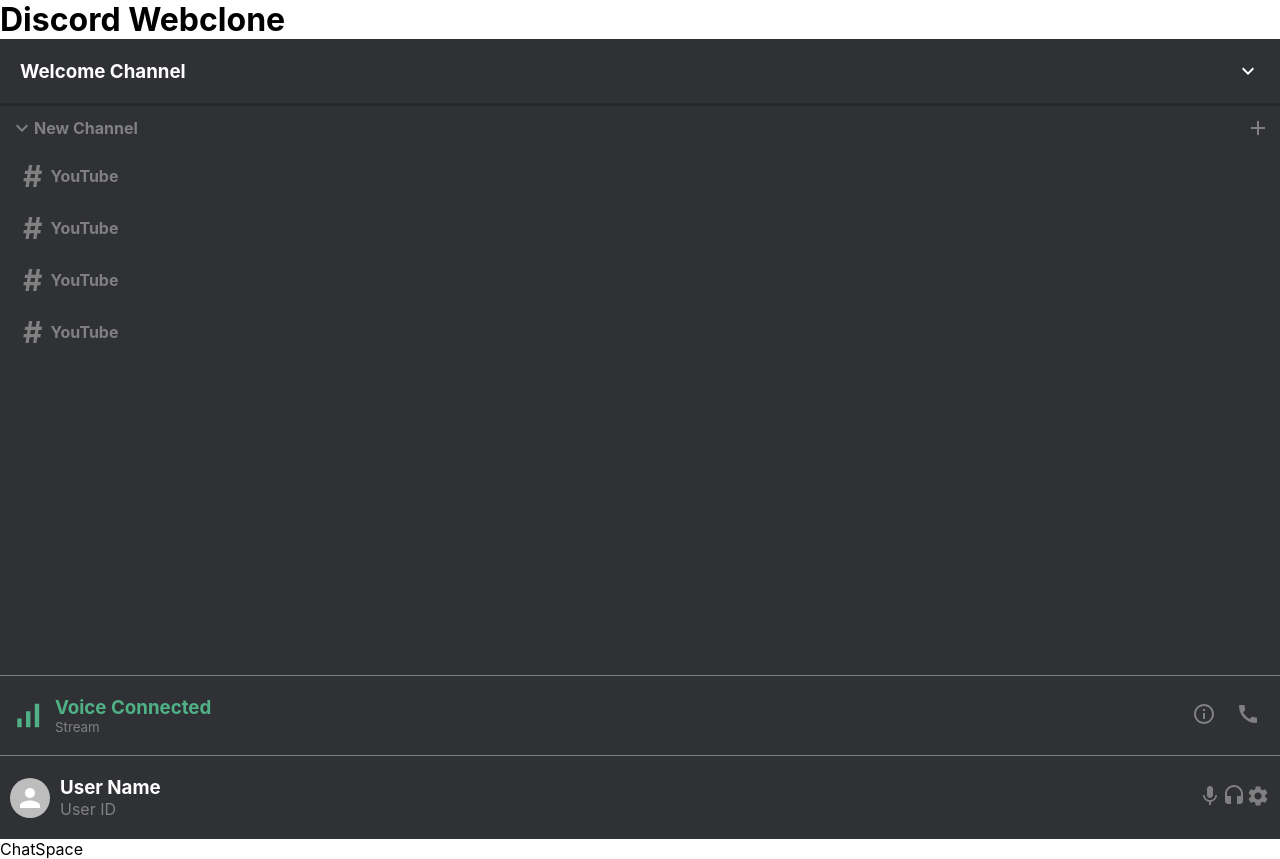
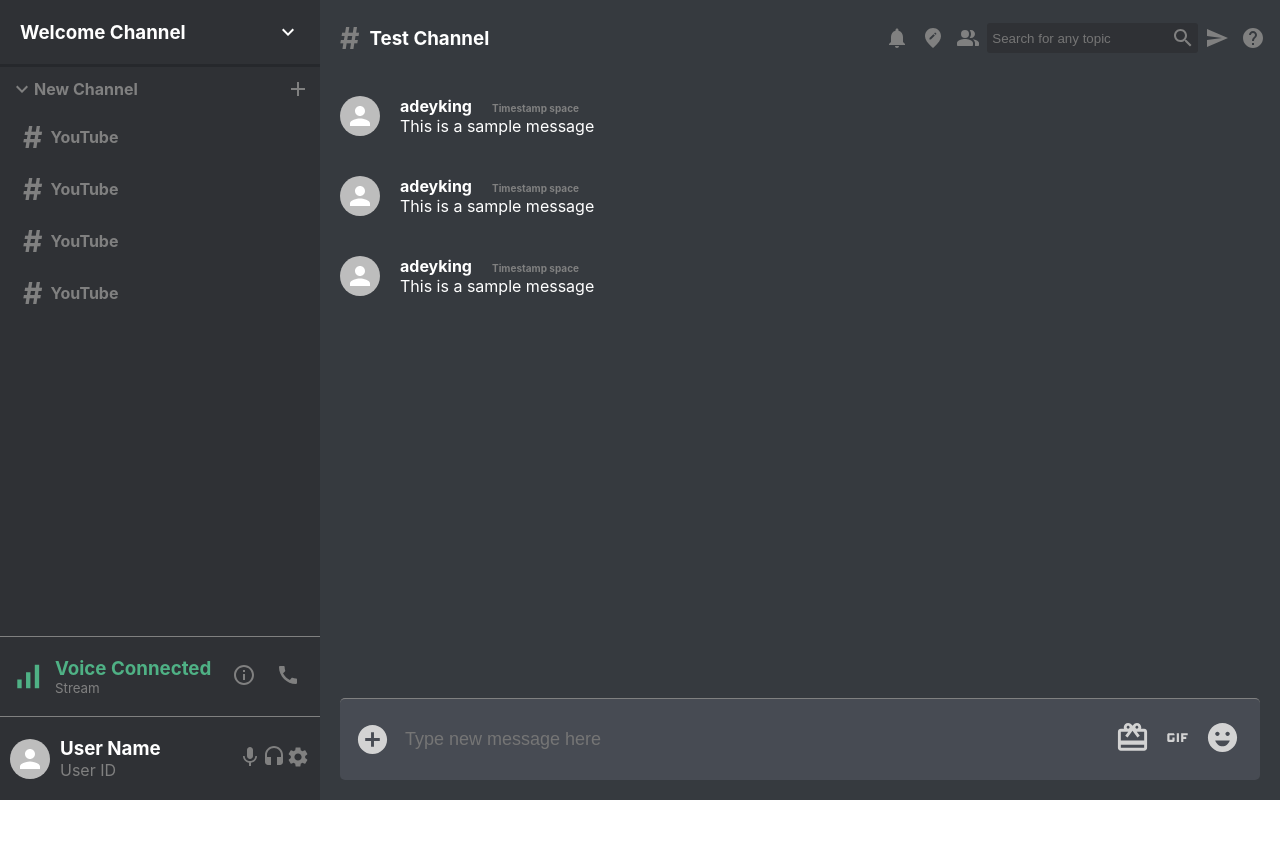
Before and after one commit to adey-px/TrustySocialConnect, a React (Create React App) app: page / in a window 1280 px wide. After the commit the page ends 800 px from the top, so only its background shows below. Built offline with nearby package versions, Linux system fonts and the light colour scheme.

Commit message:
Add main header and chat section for user

```diff
--- a/src/App.css
+++ b/src/App.css
@@ -0,0 +1,3 @@
+.app__Content {
+    display: flex;
+}
--- a/src/App.js
+++ b/src/App.js
@@ -1,17 +1,16 @@
 import React from 'react';
 import './App.css';
 
+import LeftSidebar from "./components/LeftSidebar/LeftSidebar";
 import ChatSpace from './components/chatspace/ChatSpace';
-import Sidebar from './components/sidebar/LeftSidebar';
 
 function App() {
   return (
-    <div className="App">
-      <h1>Discord Webclone</h1>
+    <div className="app__Content">
 
-      <Sidebar />
+      <LeftSidebar />
+      <ChatSpace />
 
-      <ChatSpace />
     </div>
   );
 }
--- a/src/components/sidebar/LeftSidebar.js
+++ b/src/components/LeftSidebar/LeftSidebar.js
@@ -12,7 +12,7 @@ import SettingsIcon from "@mui/icons-material/Settings";
 import SideChannel from './SideChannel';
 import './LeftSidebar.css';
 
-const Sidebar = () => {
+const LeftSidebar = () => {
   return (
     <div className="sidebar">
       <div className="sidebar__top">
@@ -73,4 +73,4 @@ const Sidebar = () => {
   );
 }
 
-export default Sidebar;
+export default LeftSidebar;
--- /dev/null
+++ b/src/components/chatspace/ChatSpace.css
@@ -0,0 +1,45 @@
+.chat__Space {
+    display: flex;
+    flex: 0.75;
+    flex-direction: column;
+    height: 100vh;
+    background-color: #363a3f;
+}
+
+.chat__Messages {
+    flex: 1;
+}
+
+.chat__inputBar {
+    display: flex;
+    align-items: center;
+    justify-content: space-between;
+    color: lightgray;
+    padding: 15px;
+    margin: 20px;
+    border-radius: 5px;
+    border-top: 1px solid gray;
+    background-color: #474b53;
+}
+
+.chat__inputBar > form > input {
+    padding: 15px;
+    color: #ffff;
+    font-size: large;
+    border: none;
+    width: 100%;
+    outline-width: 0;
+    background: transparent;
+}
+
+.chat__inputBar > form {
+    flex: 1;
+}
+
+.chat__inputBtn {
+    display: none;
+}
+
+.chat__inputIcons > .MuiSvgIcon-root {
+    padding: 5px;
+}
--- a/src/components/chatspace/ChatSpace.js
+++ b/src/components/chatspace/ChatSpace.js
@@ -1,9 +1,41 @@
-import React from 'react'
+import React from 'react';
+import AddCircleIcon from "@mui/icons-material/AddCircle";
+import CardGiftcardIcon from "@mui/icons-material/CardGiftcard";
+import GifIcon from "@mui/icons-material/Gif";
+import EmojiEmotionsIcon from "@mui/icons-material/EmojiEmotions";
+
+import MainHeader from './MainHeader';
+import UserMessage from './UserMessage';
+import './ChatSpace.css';
 
 const ChatSpace = () => {
   return (
-    <div>ChatSpace</div>
-  )
+    <div className="chat__Space">
+      <MainHeader />
+
+      <div className="chat__Messages">
+        <UserMessage />
+        <UserMessage />
+        <UserMessage />
+      </div>
+
+      <div className="chat__inputBar">
+        <AddCircleIcon fontSize="large" />
+        <form>
+          <input placeholder={`Type new message here`} />
+          <button type="submit" className="chat__inputBtn">
+            Send Message
+          </button>
+        </form>
+
+        <div className="chat__inputIcons">
+          <CardGiftcardIcon fontSize="large" />
+          <GifIcon fontSize="large" />
+          <EmojiEmotionsIcon fontSize="large" />
+        </div>
+      </div>
+    </div>
+  );
 }
 
-export default ChatSpace
+export default ChatSpace;
--- /dev/null
+++ b/src/components/chatspace/MainHeader.css
@@ -0,0 +1,51 @@
+.chat__Header {
+    display: flex;
+    justify-content: space-between;
+    align-items: center;
+    color: gray;
+    padding: 10px;
+}
+
+.header__tag {
+    color: gray;
+    font-size: 30px;
+    padding: 10px;
+}
+
+.header__Left  h3 {
+    display: flex;
+    align-items: center;
+    color: #fff;
+}
+
+.header__Right {
+    display: flex;
+    flex: 0.5;
+    align-items: center;
+    justify-content: space-between;
+}
+
+.header__Right > .MuiSvgIcon-root {
+    padding: 5px;
+    cursor: pointer;
+}
+
+.header__Right > .MuiSvgIcon-root:hover {
+    color: #fff;
+}
+
+.header__Search {
+    display: flex;
+    align-items: center;
+    color: gray;
+    padding: 3px;
+    border-radius: 3px;
+    background-color: #2f3135;
+}
+
+.header__Search > input {
+    color: #fff;
+    border: none;
+    outline-width: 0;
+    background: transparent;
+}
--- /dev/null
+++ b/src/components/chatspace/MainHeader.js
@@ -0,0 +1,42 @@
+import React from 'react';
+import NotificationsIcon from "@mui/icons-material/Notifications";
+import EditLocationRoundedIcon from "@mui/icons-material/EditLocationRounded";
+import PeopleAltRoundedIcon from "@mui/icons-material/PeopleAltRounded";
+import SearchIcon from "@mui/icons-material/Search";
+import SendIcon from "@mui/icons-material/Send";
+import HelpIcon from "@mui/icons-material/Help";
+
+import './MainHeader.css';
+
+const MainHeader = () => {
+  return (
+    <div className="chat__Header">
+      <div className="header__Left">
+        <h3>
+            <span className="header__tag">
+                #
+            </span>
+            Test Channel
+        </h3>
+      </div>
+
+      <div className="header__Right">
+        <NotificationsIcon />
+        <EditLocationRoundedIcon />
+        <PeopleAltRoundedIcon />
+
+        <div className="header__Search">
+            <input placeholder='Search for any topic' />
+            <SearchIcon />
+        </div>
+
+        <SendIcon />
+        <HelpIcon />
+
+      </div>
+
+    </div>
+  );
+}
+
+export default MainHeader;
--- /dev/null
+++ b/src/components/chatspace/UserMessage.css
@@ -0,0 +1,16 @@
+.user__Message {
+    display: flex;
+    align-items: center;
+    padding: 20px;
+    color: #ffff;
+}
+
+.message__Info {
+    margin-left: 20px;
+}
+
+.message__timeStamp {
+    color: gray;
+    margin-left: 20px;
+    font-size: x-small;
+}
--- /dev/null
+++ b/src/components/chatspace/UserMessage.js
@@ -0,0 +1,24 @@
+import React from 'react';
+import { Avatar } from "@mui/material";
+
+import './UserMessage.css';
+
+const UserMessage = () => {
+  return (
+    <div className='user__Message'>
+        <Avatar />
+
+        <div className="message__Info">
+            <h4>adeyking
+                <span className="message__timeStamp">
+                    Timestamp space
+                </span>
+            </h4>
+
+            <p>This is a sample message</p>
+        </div>
+    </div>
+  );
+}
+
+export default UserMessage
```
Also changed, not shown: src/components/LeftSidebar/LeftSidebar.css (renamed from src/components/sidebar/LeftSidebar.css), src/components/LeftSidebar/SideChannel.css (renamed from src/components/sidebar/SideChannel.css), src/components/LeftSidebar/SideChannel.js (renamed from src/components/sidebar/SideChannel.js).
